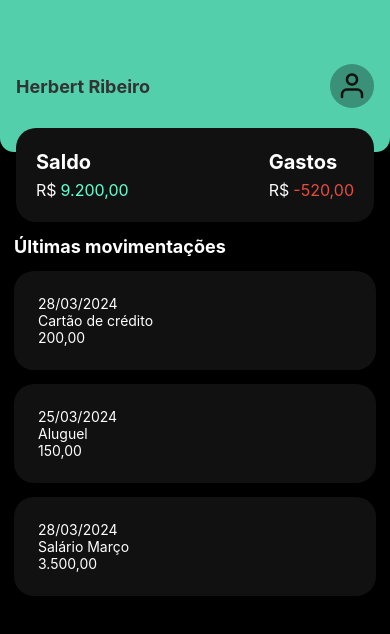
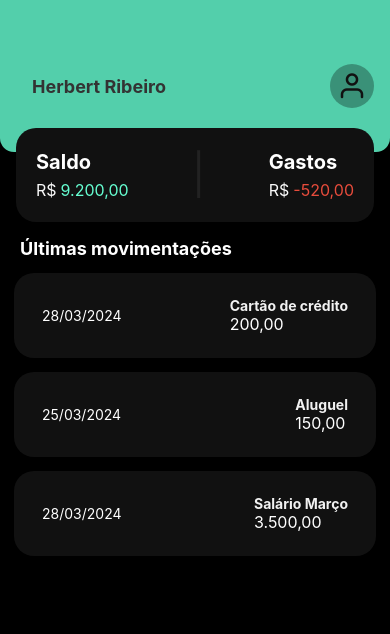
Before and after one commit to herbertribeiro19/AwesomeProject, a React Native app: screen / in a window 390 px wide. Shown: the top 634 px of the page. Built offline with nearby package versions, Linux system fonts and the light colour scheme.

Commit message:
Styles Update and Readme Create

```diff
--- a/src/components/Balance/index.js
+++ b/src/components/Balance/index.js
@@ -11,6 +11,9 @@ export default function Balance({ saldo, gastos }) {
                     <Text style={styles.currencySymbol}>R$</Text>
                     <Text style={styles.balance}>{saldo}</Text>
                 </View>
+            </View>
+            <View>
+                <Text style={styles.divisor}>|</Text>
             </View>
             <View style={styles.item}>
                 <Text style={styles.itemTitle}>Gastos</Text>
@@ -42,8 +45,12 @@ const styles = StyleSheet.create({
         zIndex: 99,
     },
 
-    item: {
-
+    divisor: {
+        color: "#222",
+        fontSize: 40,
+        alignContent: "center",
+        alignItems: "center",
+        justifyContent: "center",
     },
 
     content: {
--- a/src/components/Header/index.js
+++ b/src/components/Header/index.js
@@ -48,6 +48,7 @@ const styles = StyleSheet.create({
         fontSize: 18,
         color: '#333',
         fontWeight: 'bold',
+        marginLeft: 16,
     },
 
     buttonUser: {
--- a/src/components/Moviments/index.js
+++ b/src/components/Moviments/index.js
@@ -20,21 +20,36 @@ const styles = StyleSheet.create({
         padding: 24,
         borderRadius: 20,
         marginBottom: 14,
+        flexDirection: "row",
+        justifyContent: "space-between",
+        alignContent: "center",
+        alignItems: "center",
     },
 
     textStilo: {
         color: "#fff",
+        fontSize: 14,
+        paddingStart: 4,
     },
 
     content: {
         color: "#fff",
+        flexDirection: "column",
+        alignContent: "right",
+        alignItems: "right",
+        justifyContent: "right",
+        paddingEnd: 4,
     },
 
     label: {
-        color: "#fff",
+        color: "#f1f1f1",
+        fontSize: 14,
+        fontWeight: "bold",
+
     },
 
     valor: {
         color: "#fff",
+        fontSize: 16,
     },
 })
--- a/src/pages/Home/index.js
+++ b/src/pages/Home/index.js
@@ -33,7 +33,7 @@ export default function Home() {
         <View style={styles.container}>
             <Header name="Herbert Ribeiro"></Header>
             <Balance saldo="9.200,00" gastos="-520,00"></Balance>
-            <Text style={styles.title}>Últimas movimentações </Text>
+            <Text style={styles.title}>Últimas movimentações</Text>
             <FlatList
                 style={styles.list}
                 data={list}
@@ -57,9 +57,8 @@ const styles = StyleSheet.create({
         fontSize: 18,
         fontWeight: 'bold',
         color: "#fff",
-        marginLeft: 14,
-        marginRight: 14,
-        marginTop: 14,
+        marginLeft: 20,
+        marginTop: 16,
     },
 
     list: {
```
Also changed, not shown: src/assets/Simulator Screenshot - iPhone 15 Pro - 2024-03-28 at 16.49.37.png (added), 1 other file (tests, documents, lock files or other folders).
